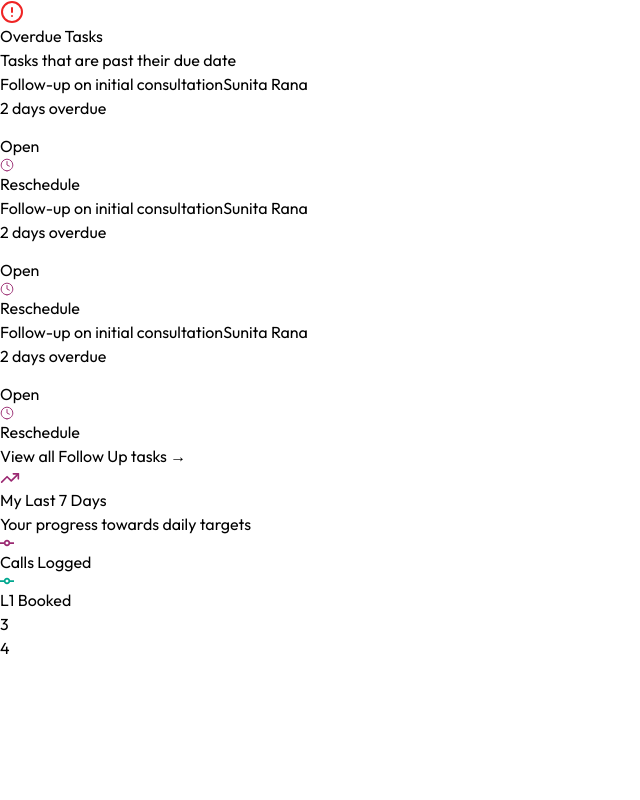
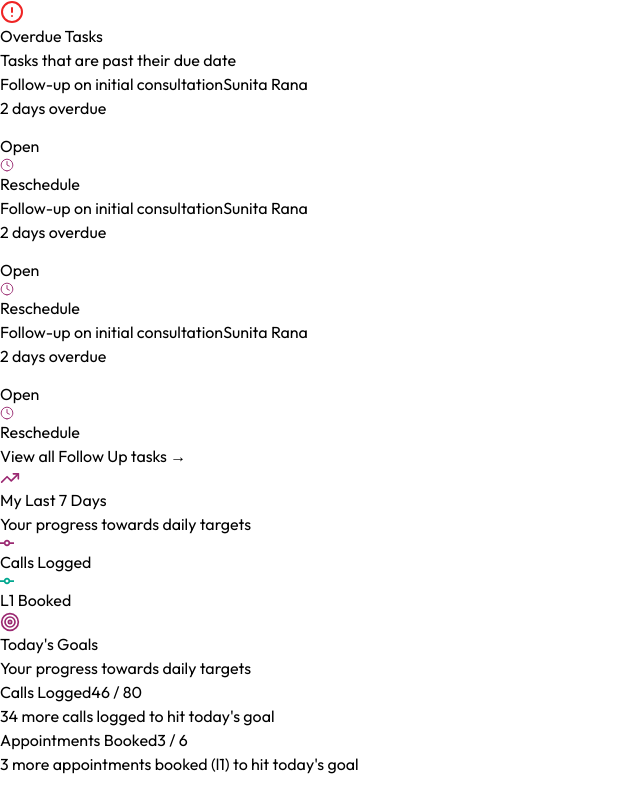
Before and after one commit to Groot-001/Current_Project, a React (Vite) app: page / in a window 1280 px wide. Shown: the whole page, without its empty margins (0-640 px from the left). Built offline with nearby package versions, Linux system fonts and the light colour scheme.

Commit message:
completed today's goal section

```diff
--- a/src/components/dashboard/MyLast7DaysChart.tsx
+++ b/src/components/dashboard/MyLast7DaysChart.tsx
@@ -42,9 +42,9 @@ export default function MyLast7DaysChart() {
           data={data}
           margin={{ left: -25, bottom: 0, right: 10, top: 10 }}
         >
-          <CartesianGrid strokeDasharray="3 3" />
-          <XAxis dataKey="day" />
-          <YAxis />
+          <CartesianGrid strokeDasharray="3 3" stroke="#F0F0F0" />
+          <XAxis dataKey="day" tick={{ fill: "#9CA3AF" }} />
+          <YAxis tick={{ fill: "#9CA3AF" }} />
           <Tooltip />
           <Line
             type="monotone"
--- a/src/components/dashboard/TasksOverview.tsx
+++ b/src/components/dashboard/TasksOverview.tsx
@@ -1,5 +1,6 @@
 import alert_circle from "../../assets/alert-circle.svg";
 import upgoing_icon from "../../assets/upgoing.svg";
+import red_goal_icon from "../../assets/red goal.svg";
 import MyLast7DaysChart from "./MyLast7DaysChart";
 import MyLast7DaysLegendSection from "./MyLast7DaysLegendSection";
 import TaskCard from "./TaskCard";
@@ -74,10 +75,60 @@ const TasksOverview = () => {
           </div>
         </div>
 
-        {/* sub */}
-        <div>3</div>
-        {/* sub */}
-        <div>4</div>
+        {/* Third container */}
+        <div className="rounded-[15px] bg-[#FFFFFF] shadow-[0px_0px_16px_0px_#0000000A]">
+          <div className="rounded-t-[10px] border-b-[0.8px] border-[#F3F4F6] flex flex-col gap-1 px-6 pt-6 pb-[16px]">
+            <div className="flex gap-2 items-center">
+              <img
+                src={red_goal_icon}
+                alt="Red Goal Icon"
+                className="w-5 h-5"
+              />
+              <span className="font-medium text-[18px] leading-[26px] text-[#292929]">
+                Today's Goals
+              </span>
+            </div>
+            <span className="font-light text-sm text-[#6A7282]">
+              Your progress towards daily targets
+            </span>
+          </div>
+
+          <div className="p-6 flex flex-col gap-6">
+            <div className="flex flex-col gap-2">
+              <div className="flex justify-between">
+                <span className="font-light text-sm text-[#3B3B3B] tracking-normal">
+                  Calls Logged
+                </span>
+                <span className="text-[#0A0A0A] font-normal text-sm tracking-normal">
+                  46 / 80
+                </span>
+              </div>
+              <div className="bg-[#F3F4F6] rounded-full pr-[108px]">
+                <div className="bg-[#A03879] rounded-full h-2"></div>
+              </div>
+              <span className="font-light text-xs text-[#8D8D8D]">
+                34 more calls logged to hit today's goal
+              </span>
+            </div>
+
+            <div className="flex flex-col gap-2">
+              <div className="flex justify-between">
+                <span className="font-light text-sm text-[#3B3B3B]">
+                  Appointments Booked
+                </span>
+                <span className="font-normal text-sm text-[#0A0A0A]">
+                  3 / 6
+                </span>
+              </div>
+              <div className="bg-[#F3F4F6] rounded-full pr-[127px]">
+                <div className="rounded-full bg-[#38D8AE] h-2"></div>
+              </div>
+              <span className="font-light text-xs text-[#8D8D8D] pb-5">
+                3 more appointments booked (l1) to hit today's goal
+              </span>
+            </div>
+          </div>
+        </div>
       </div>
     </>
   );
```
Also changed, not shown: src/assets/red goal.svg (added).
